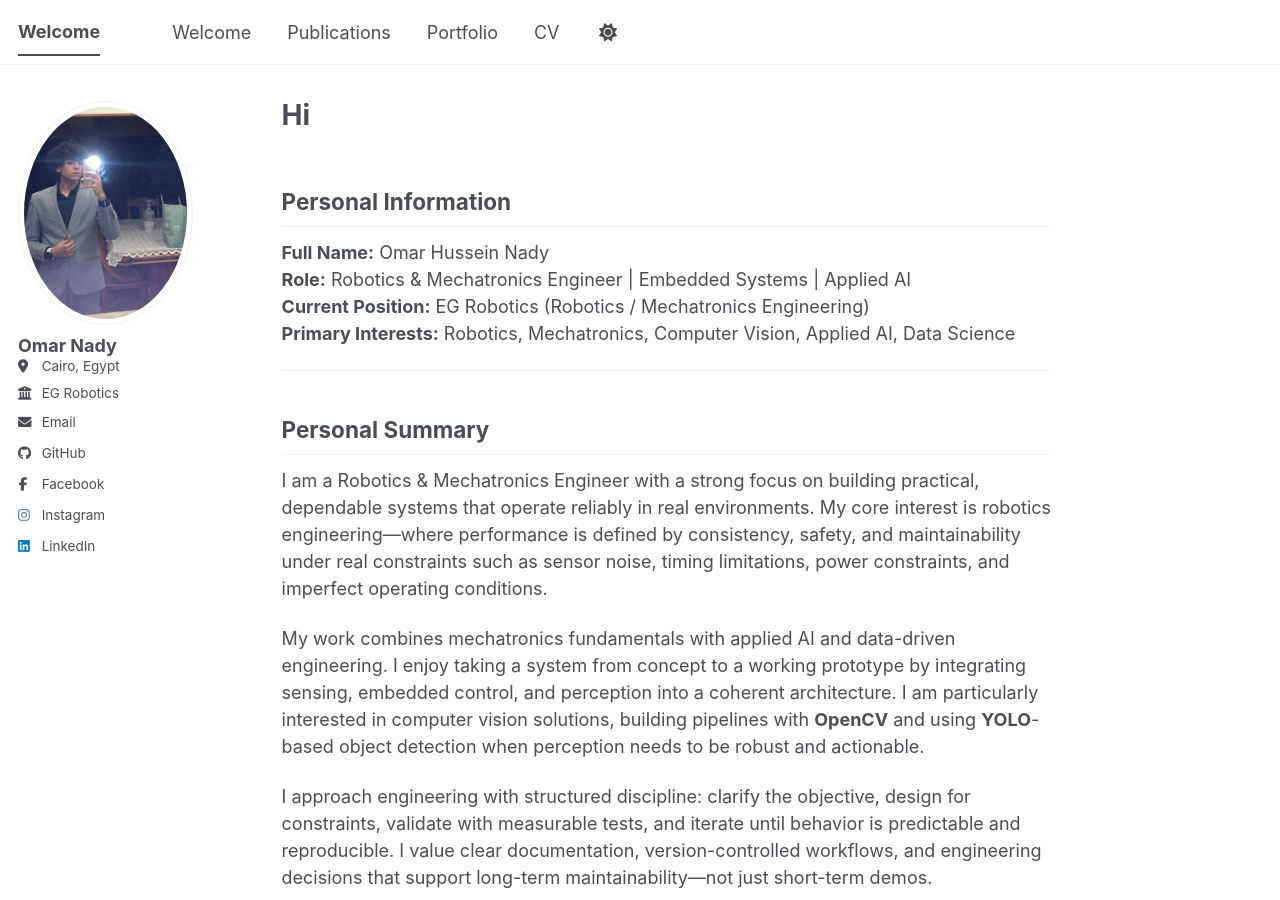
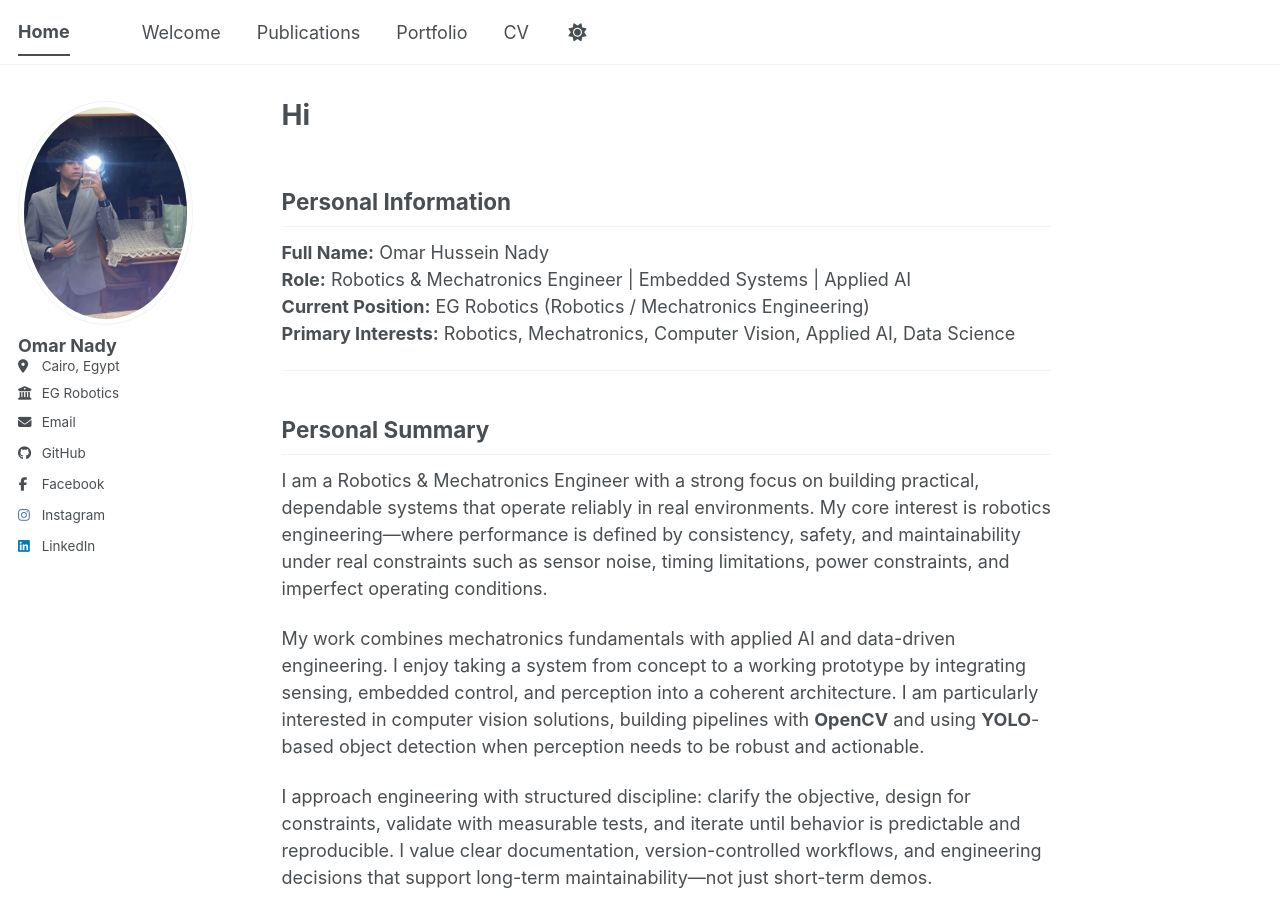
Before and after one commit to omarppp/omarppp.github.io, a Jekyll site: the page built from _pages/about.md, in a window 1280 px wide and 900 px high. Built offline with Jekyll 4.4.1, drawn with Linux system fonts in a browser that asks for light colours; a script bundle is joined from its source files by our own code; library files that are not in the unit come from our copies.

Commit message:
Update _config.yml

```diff
--- a/_config.yml
+++ b/_config.yml
@@ -9,7 +9,7 @@
 # Basic Site Settings
 locale                   : "en-US"
 site_theme               : "default" # The available themes options are "default", "air", "sunrise", "mint", "dirt" and "contrast"
-title                    : "Welcome"
+title                    : "Home"
 title_separator          : "-"
 name                     : &name "Omar Nady"
 description              : &description "AI & Mechatronics Engineer building reliable end-to-end robotics and embedded AI solutions."
```
